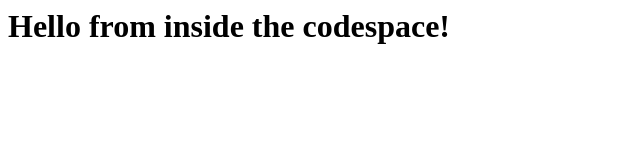
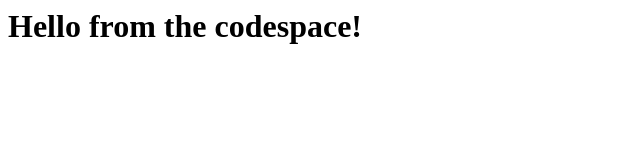
Before and after one commit to marietheresa/expert-rotary-phone, a plain HTML site: page index.html in a window 1280 px wide. Shown: the whole page, without its empty margins (0-640 px from the left). Drawn offline with Linux system fonts and the light colour scheme.

Commit message:
Well we probably need the exact wording.

```diff
--- a/index.html
+++ b/index.html
@@ -1,3 +1,3 @@
 <html>
-  <h1><h1>Hello from inside the codespace!</h1></h1>
+  <h1>Hello from the codespace!</h1>
 </html>
```
